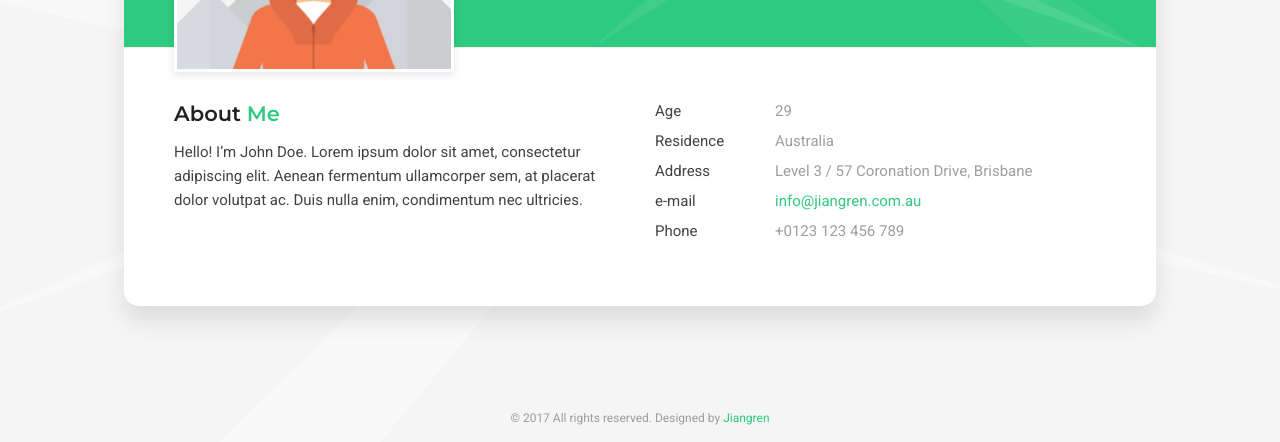
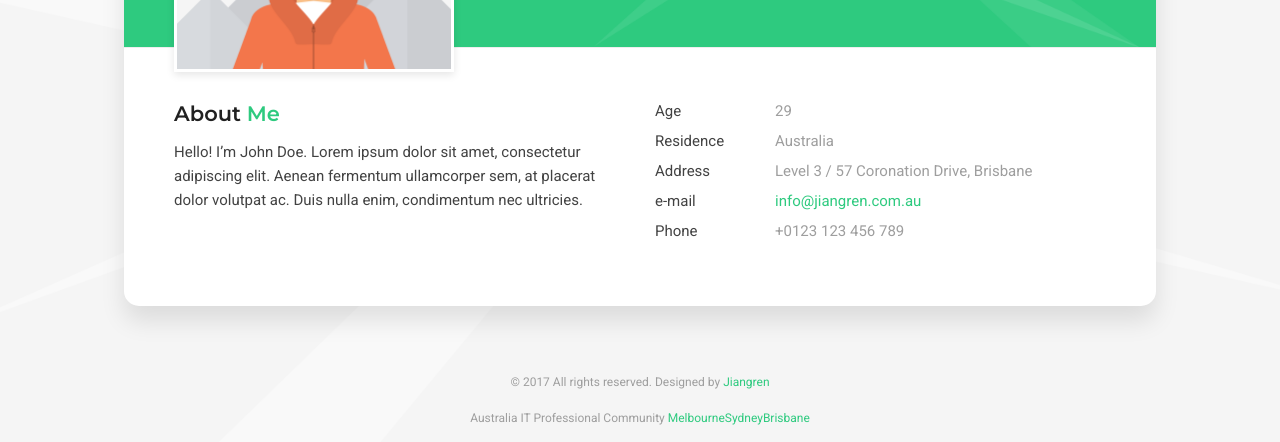
Before and after one commit to australiaitgroup/jrprofile, a plain HTML site: page index.html in a window 1280 px wide. Shown: the part 358-800 px from the top of the page. Drawn offline with Linux system fonts and the light colour scheme; some packages are replaced by stand-ins of ours.

Commit message:
Add link and profile

```diff
--- a/index.html
+++ b/index.html
@@ -652,6 +652,7 @@
 	</div>
 	<footer>
 		<div class="copyrights">© 2017 All rights reserved. Designed by <a href="http://jiangren.com.au">Jiangren</a></div>
+		<div class="copyrights">Australia IT Professional Community <a href="https://jiangren.com.au/city/melbourne">Melbourne</a><a href="https://jiangren.com.au/city/sydney">Sydney</a><a href="https://jiangren.com.au/city/brisbane">Brisbane</a></div>
 	</footer>
 
 	<script type="text/javascript" src="js/bootstrap.min.js"></script>
```
Also changed, not shown: 1 other file.
